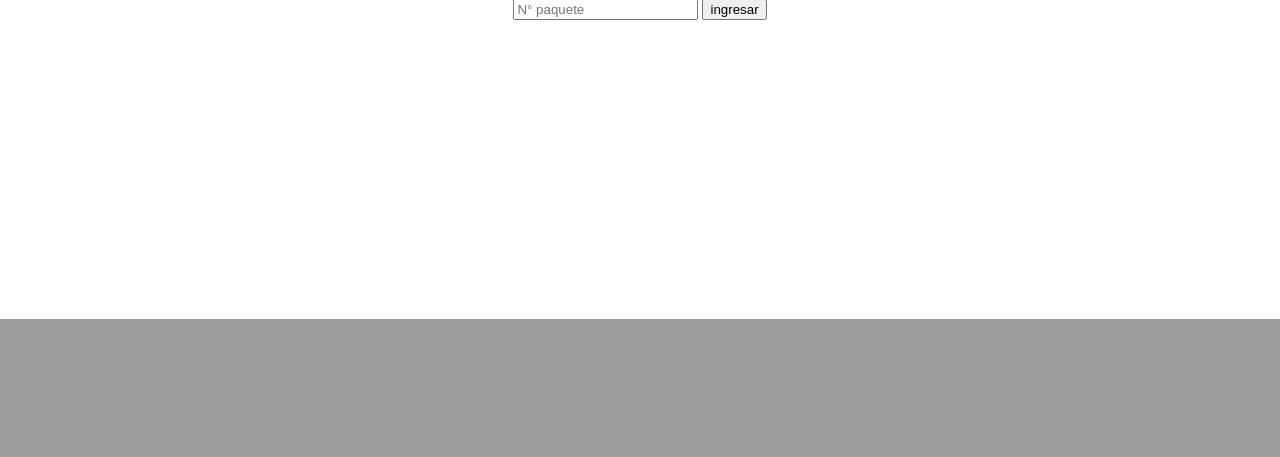
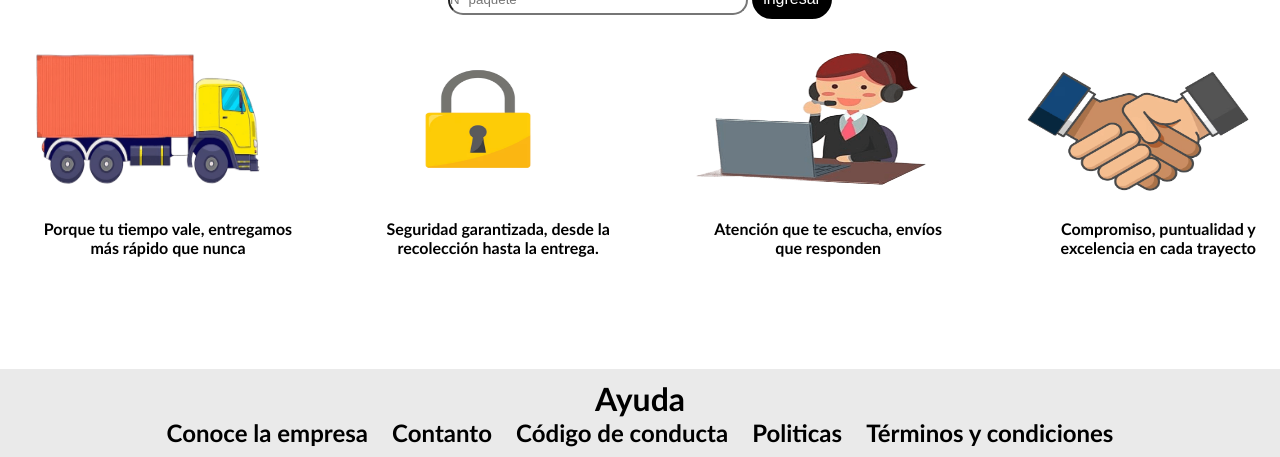
Before and after one commit to AntoCreed777/Proyecto_Diseno_Software, a Django app: page /home/main/ in a window 1280 px wide. Shown: the part 481-938 px from the top of the page. Before the commit the page ends 800 px from the top, so only its background shows below. Run offline with Django 5.2, Linux system fonts and the light colour scheme.

Commit message:
feat: Interfaz para el home de la pagina web

```diff
--- a/accounts/urls.py
+++ b/accounts/urls.py
@@ -3,7 +3,7 @@ from django.contrib.auth.views import LogoutView
 from . import views
 
 urlpatterns = [
-    path('login/',views.login_view),
+    path('login/',views.login_view,name='login'),
     path('logout/', LogoutView.as_view(), name='logout'),
     path('register/',views.registration),
 ]
--- a/home/static/home.css
+++ b/home/static/home.css
@@ -1,14 +1,24 @@
+* {
+    margin: 0;
+    padding: 0;
+    box-sizing: border-box;
+}
+body {
+    font-family:'Gill Sans', 'Gill Sans MT', Calibri, 'Trebuchet MS', sans-serif;
+}
+
 .encabezado{
     position: fixed;
+    display: flex;
     top: 0;
     left: 0;
     width: 100%;
     height: 10vh;
-    background-color: black;
-    display: flex;
-    justify-content: flex-end;
+    background-color: #003366;
+    justify-content: space-between;
     align-items: center;
     gap: 10px;
+    z-index: 9999;
 }
 .ingreso{
     color: white;
@@ -19,7 +29,7 @@
     width: 10vh;
     height: 5vh;
     border-radius: 25px;
-    background-color: blue;
+    background-color: #007ACC;
     border: 2px solid black;
     display: flex;
     justify-content: center;
@@ -27,24 +37,96 @@
     color: white;
     font-size: 2vh;
 }
+.numero_envio{
+    width: 300px;
+    height: 30px;
+    border-radius: 25px;
+}
+.ingresar{
+    width: 10vh;
+    height: 5vh;
+    border-radius: 25px;
+    background-color: black;
+    border: 2px solid black;
+    color: white;
+    font-size: 2vh;
+}
 .imagen{
-    background-image: url("img/foto_home_repartidor.jpg");
-    top: 9vh;
+    position: relative;
+    background-repeat: no-repeat;
     width: 100%;
     height: 50vh;
-    background-size: cover;
-    position: relative;
-    display: block;
+    filter: brightness(70%);
+
 }
 .contenedor2{
     display: flex;
     position: relative;
-    top: 9vh;
     justify-content: center;
     align-items: center;
 }
-.idpaquete{
+.palabras_imagen{
+    position: relative;
     display: flex;
-    top: 60vh;
+    justify-content: center;
+    top: 30vh;
     color: white;
+    font-size: 2em;
+    z-index: 9996;
+    font-family:'Gill Sans', 'Gill Sans MT', Calibri, 'Trebuchet MS', sans-serif
 }
+
+.imagenes{
+    display: inline-block;
+    margin-right: 50px;
+    margin-left: 20px;
+    vertical-align: middle;
+    height: 200px;
+    width: 20%;
+
+}
+.salto_de_linea{
+    position: relative;
+    left: 20px;
+    display: inline-block;
+    margin-right: 50px;
+    margin-left: 20px;
+    vertical-align: middle;
+    height: 200px;
+    width: 20%;
+    word-wrap: break-word;
+    white-space: normal;
+    color: black;
+    font-size: 1em;
+    text-align: center;
+}
+
+.contenedor3{
+    width: 100%;
+    height: 200px;
+    background-color: white;
+    white-space: nowrap;
+    text-align: left;
+}
+.contenedor4{
+    width: 100%;
+    height: 150px;
+    background-color: white;
+    white-space: nowrap;
+    text-align: left;
+}
+.ayuda{
+    text-align: center;
+    width: 100%;
+    padding: 10px;
+    background-color: #EAEAEA;
+    font-size: 1em;
+}
+.caja{
+    display: inline-block;
+    margin-right: 10px;
+    margin-left: 10px;
+    vertical-align: middle;
+    color: black;
+    font-size: 1.5em;
+}
--- a/home/templates/home.html
+++ b/home/templates/home.html
@@ -8,18 +8,26 @@
 
 </head>
 <body>
-    <div class="imagen"></div>
+    <div class ="palabras_imagen">
+        <h2>¡Tu envío, en las mejores manos!</h2>
+    </div>
+    <img src="../../static/img/paquete.jpg" class ="imagen">
+
+
     <div>
         <div class="encabezado">
+            <h1>Nombre de la empresa</h1>
             <form method="post">
                 {% csrf_token %}
+                {% if user.is_authenticated %}
                 <button class="contenedor" type="submit" name="accion" value="logout">cerrar sesion</button>
+                {% endif %}
             </form>
+            {% csrf_token %}
             {% if not user.is_authenticated %}
             <div class="contenedor">
                 <a class ="ingreso" href="{% url 'login' %}" >Ingresar</a>
             </div>
-
             {% endif %}
 
         </div>
@@ -27,9 +35,29 @@
     <div class="contenedor2">
         <form method="post">
             {% csrf_token %}
-            <input type="text" name="accion" placeholder="N° paquete">
-            <input type="submit" value="ingresar" >
+            <input type="text" class="numero_envio" name="accion" placeholder="N° paquete">
+            <input type="submit" class="ingresar" value="ingresar" >
         </form>
+    </div>
+    <div class="contenedor3">
+        <img src="../../static/img/camion.png" class ="imagenes">
+        <img src="../../static/img/candado.png" class ="imagenes">
+        <img src="../../static/img/atencion.png" class ="imagenes">
+        <img src="../../static/img/apreton_de_manos.png" class ="imagenes">
+    </div>
+    <div class="contenedor4">
+        <h1 class = "salto_de_linea">Porque tu tiempo vale, entregamos más rápido que nunca</h1>
+        <h1 class = "salto_de_linea">Seguridad garantizada, desde la recolección hasta la entrega.</h1>
+        <h1 class = "salto_de_linea">Atención que te escucha, envíos que responden</h1>
+        <h1 class = "salto_de_linea">Compromiso, puntualidad y excelencia en cada trayecto</h1>
+    </div>
+    <div class="ayuda">
+        <h1>Ayuda</h1>
+        <h2 class="caja">Conoce la empresa</h2>
+        <h2 class="caja">Contanto</h2>
+        <h2 class="caja">Código de conducta</h2>
+        <h2 class="caja">Politicas</h2>
+        <h2 class="caja">Términos y condiciones</h2>
     </div>
 </body>
 </html>
```
Also changed, not shown: api/migrations/0001_initial.py, home/static/img/apreton_de_manos.png (added), home/static/img/atencion.png (added), home/static/img/camion.png (added), home/static/img/candado.png (added), home/static/img/paquete.jpg (added).
